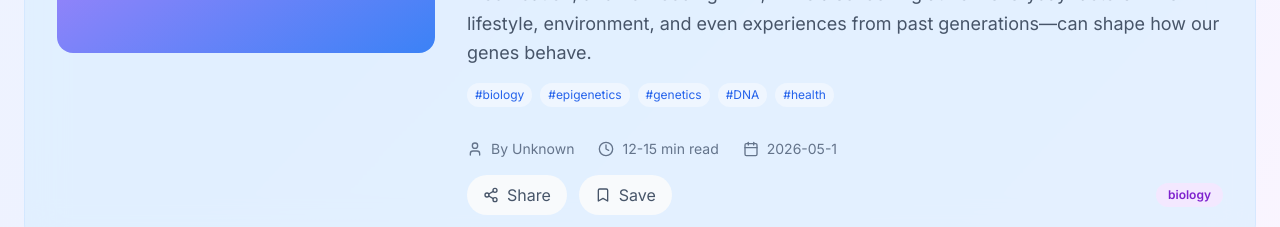
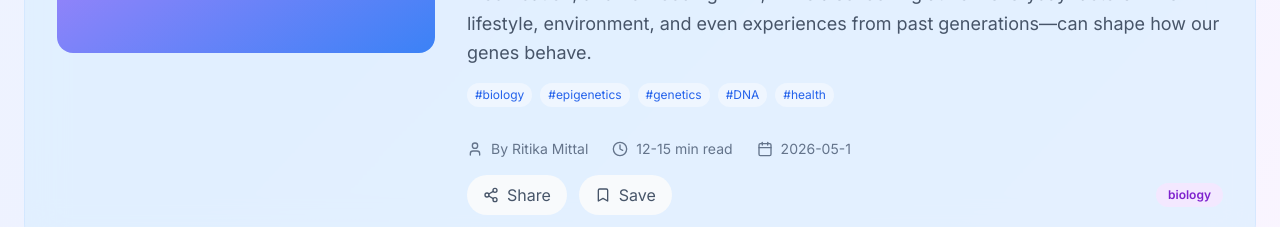
Before and after one commit to jevesh14/stemsimplified, a React (Vite) app: page /delve-deeper in a window 1280 px wide. Shown: the part 1080-1307 px from the top of the page. Built offline with nearby package versions, Linux system fonts and the light colour scheme.

Commit message:
author added

```diff
--- a/src/pages/DelveDeeper.tsx
+++ b/src/pages/DelveDeeper.tsx
@@ -29,7 +29,7 @@ const DelveDeeper: React.FC = () => {
       id: 2,
       title: "The Switches of the body - Epigenetics",
       description: "This article explores epigenetics and how our genes can be turned on or off without changing the DNA itself. It breaks down key mechanisms like DNA methylation, histone modification, and non-coding RNA, while also looking at how everyday factors—like lifestyle, environment, and even experiences from past generations—can shape how our genes behave.",
-      author: "By Unknown",
+      author: "By Ritika Mittal",
       category: "biology",
       readTime: "12-15 min read",
       date: "2026-05-1",
--- a/src/pages/DelveDeeperArticlePage.tsx
+++ b/src/pages/DelveDeeperArticlePage.tsx
@@ -161,7 +161,7 @@ const DelveDeeperArticlePage: React.FC = () => {
       id: 2,
       title: "The Switches of the body - Epigenetics",
       description: "This article explores epigenetics and how our genes can be turned on or off without changing the DNA itself. It breaks down key mechanisms like DNA methylation, histone modification, and non-coding RNA, while also looking at how everyday factors—like lifestyle, environment, and even experiences from past generations—can shape how our genes behave.",
-      author: "By Unknown",
+      author: "By Ritika Mittal",
       difficulty: "Intermediate",
       tags: ["biology", "epigenetics", "genetics", "DNA", "health"],
       keyTakeaways: [
```
